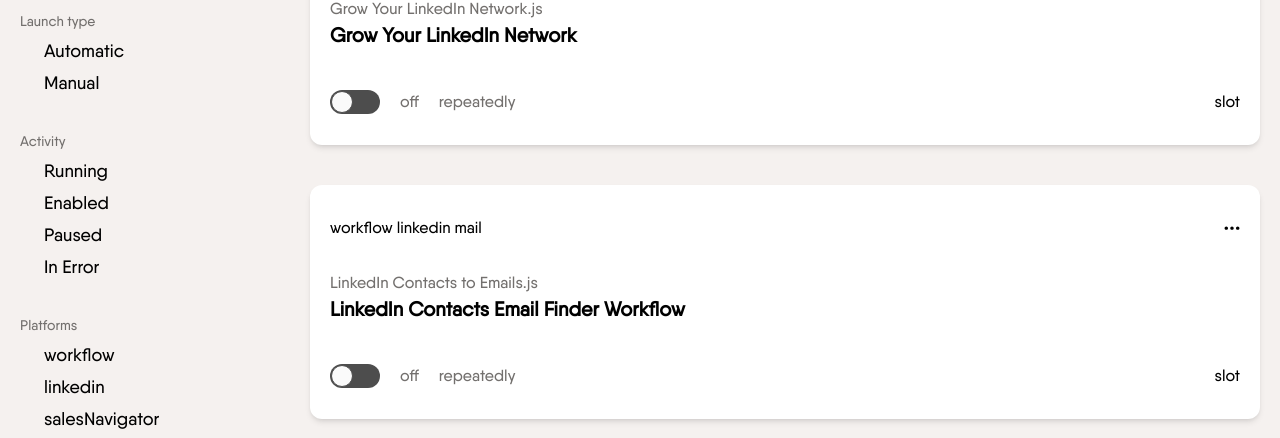
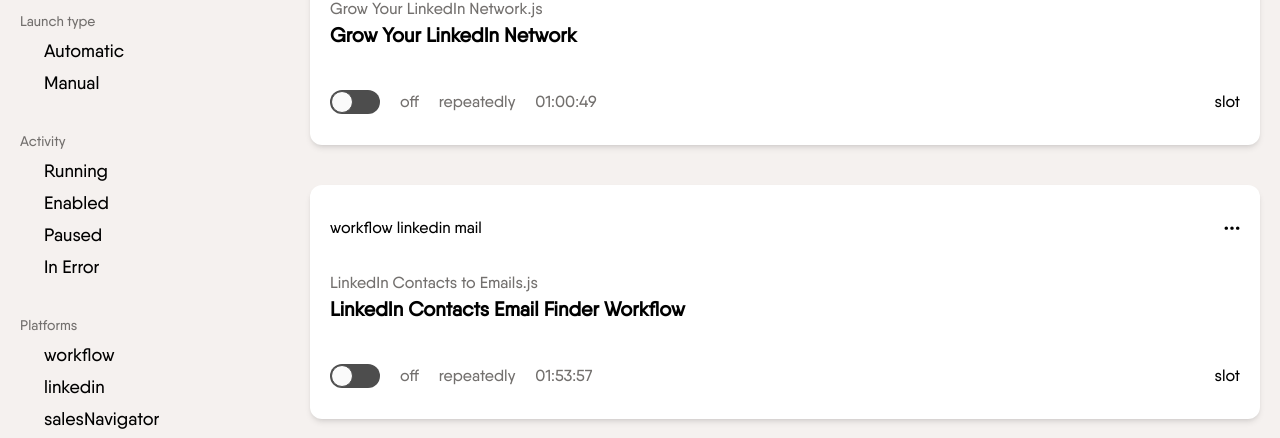
Before and after one commit to Antoine-arranz/phantom-buster, a React (Vite) app: page /dashboard in a window 1280 px wide. Shown: the part 281-719 px from the top of the page. Built offline with nearby package versions, Linux system fonts and the light colour scheme.

Commit message:
ajout d'un timer pour l'auto launch

```diff
--- a/src/components/PhantomCard/PhantomCard.tsx
+++ b/src/components/PhantomCard/PhantomCard.tsx
@@ -1,4 +1,4 @@
-import { useState } from "react";
+import { useEffect, useState } from "react";
 import { MoreDotsSVG } from "../Logo/MoreDots";
 import Toggle from "react-toggle";
 import "./phantomCard.css";
@@ -11,6 +11,30 @@ interface PhantomCardProps {
 const PhantomCard = ({ phantomCard }: PhantomCardProps) => {
   const [isToggleMenuOpen, setToggleMenuOpen] = useState(false);
   const [isLaunched, setIsLaunched] = useState(false);
+  const [timeRemain, setTimeRemain] = useState<number>(
+    phantomCard.nextLaunchIn || 0
+  );
+
+  const formatTimeRemain = (timeRemain: number) => {
+    const hours = Math.floor(timeRemain / 3600);
+    const minutes = Math.floor((timeRemain % 3600) / 60);
+    const remainingSeconds = timeRemain % 60;
+    return `${hours.toString().padStart(2, "0")}:${minutes
+      .toString()
+      .padStart(2, "0")}:${remainingSeconds.toString().padStart(2, "0")}`;
+  };
+
+  useEffect(() => {
+    const timeout = setTimeout(() => {
+      if (timeRemain > 0) {
+        setTimeRemain(timeRemain - 1);
+      } else {
+        setTimeRemain(phantomCard.nextLaunchIn);
+      }
+    }, 1000);
+    return () => clearTimeout(timeout);
+  }, [timeRemain]);
+
   const toggleMenu = () => {
     setToggleMenuOpen(!isToggleMenuOpen);
   };
@@ -82,6 +106,7 @@ const PhantomCard = ({ phantomCard }: PhantomCardProps) => {
             {isLaunched ? "on" : "off"}
           </p>{" "}
           <p>{phantomCard.launchType}</p>
+          <p>{phantomCard.nextLaunchIn && formatTimeRemain(timeRemain)}</p>
         </div>
         <p>slot</p>
       </div>
```
